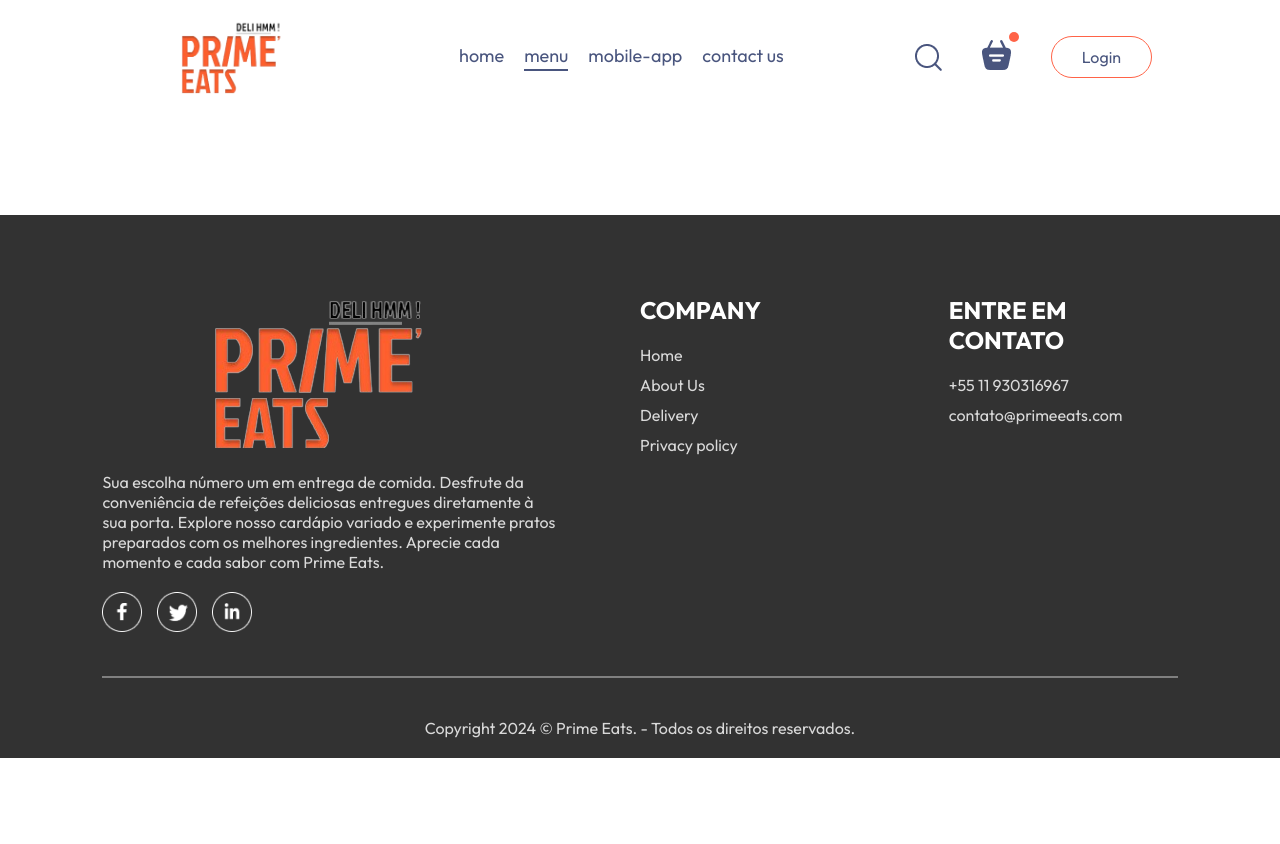
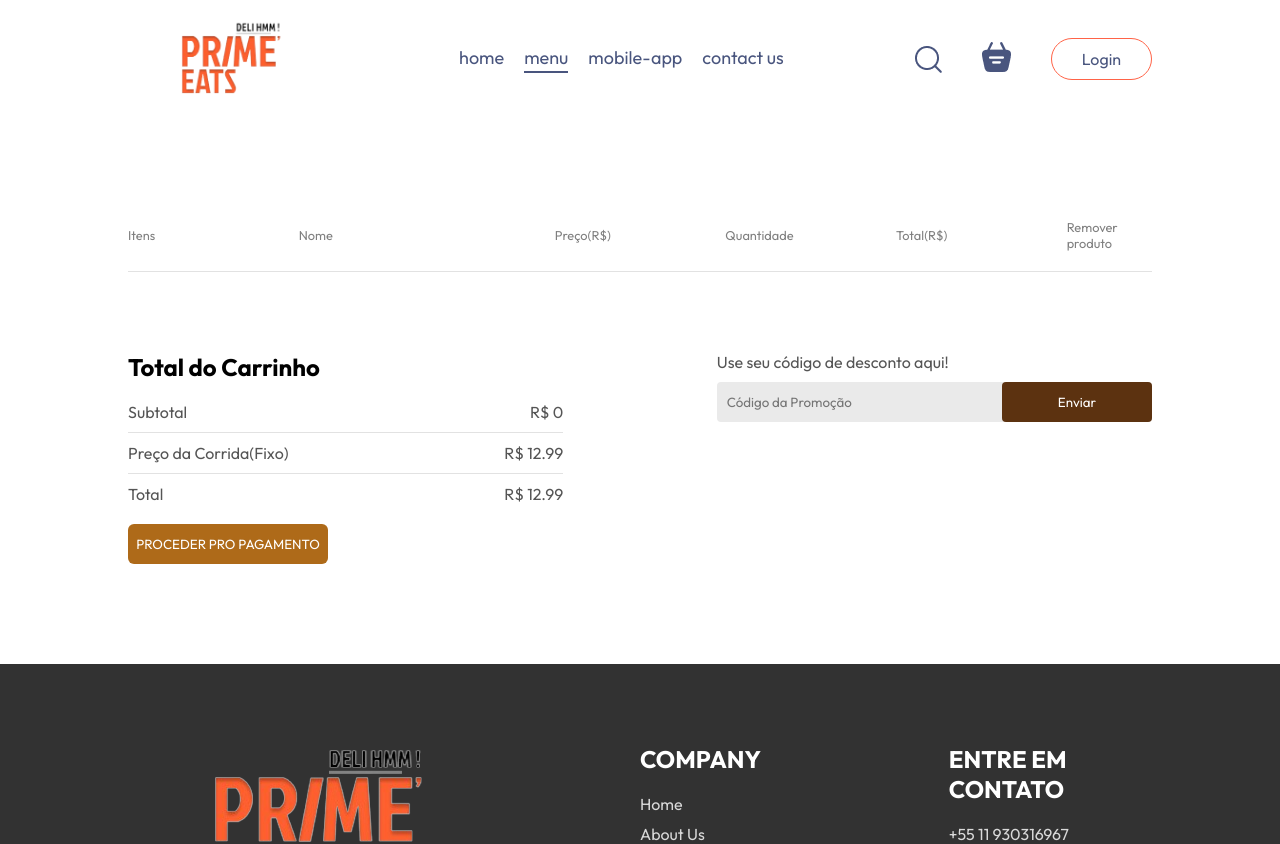
Before and after one commit to dudavivii/prime-s-food, a React (Vite) app in the folder frontend/: page /cart in a window 1280 px wide. Shown: the top 844 px of the page. Before the commit the page ends 800 px from the top, so only its background shows below. Built offline with nearby package versions, Linux system fonts and the light colour scheme.

Commit message:
Atualização pra Sprint 2
Atualização para Sprint 2.1.1

```diff
--- a/frontend/src/Context/StoreContext.jsx
+++ b/frontend/src/Context/StoreContext.jsx
@@ -20,16 +20,25 @@
             setCartItems((prev)=>({...prev,[itemId]:prev[itemId]-1}))
         }
 
-        useEffect(()=>{
-            console.log(cartItems)
-        },[cartItems])
+        const getTotalCartAmount = () => {
+            let totalAmount = 0;
+            for(const item in cartItems)
+                {
+                    if (cartItems[item]>0){
+                    let itemInfo = food_list.find((product)=>product._id === item);
+                    totalAmount += itemInfo.price* cartItems[item];
+                    }
+                }
+                return totalAmount;
+        }
 
      const contextValue = {
             food_list,
             cartItems,
             setCartItems,
             addToCart,
-            removeFromCart
+            removeFromCart,
+            getTotalCartAmount
      }
     return (
         <StoreContext.Provider value={contextValue}>
--- a/frontend/src/components/FoodItem/FoodItem.css
+++ b/frontend/src/components/FoodItem/FoodItem.css
@@ -71,6 +71,7 @@
     padding: 6px;
     border-radius: 50px;
     background-color: white;
+    cursor: pointer;
 }
 .food-item-counter img{
     width: 30px;
--- a/frontend/src/components/Header/Header.jsx
+++ b/frontend/src/components/Header/Header.jsx
@@ -5,7 +5,7 @@
   return (
     <div className='header'>
         <div className="header-contents">
-            <h2>Escolha, clique, saboreie</h2>
+            <h2>Escolha e aproveite diferentes sabores</h2>
             <p>Escolha a comida que o fará chegar em seu Prime </p>
             <button>Veja o Menu</button>
         </div>
--- a/frontend/src/components/Navbar/Navbar.jsx
+++ b/frontend/src/components/Navbar/Navbar.jsx
@@ -1,14 +1,18 @@
-import React, { useState } from 'react'
+import React, { useContext, useState } from 'react'
 import './Navbar.css'
 import { assets } from '../../assets/assets'
 import { Link } from 'react-router-dom';
+import { StoreContext } from '../../Context/StoreContext';
 
 const Navbar = ({setShowLogin}) => {
 
     const [menu,setMenu] = useState("menu");
+
+    const {getTotalCartAmount} = useContext(StoreContext)
+
   return (
     <div className='navbar'>
-     <img src={assets.logo} alt="" className="logo" />
+     <Link to='/'><img src={assets.logo} alt="" className="logo" /></Link>
      <ul className="navbar-menu">
       <Link to='/' onClick={() => setMenu("home")} className={menu==="home"?"active":""}>home</Link>
       <a href='#explore-menu' onClick={() => setMenu("menu")} className={menu==="menu"?"active":""}>menu</a>
@@ -18,8 +22,8 @@
      <div className="navbar-right">
      <img src={assets.search_icon} alt="" />
       <div className="navbar-search-icon">
-        <img src={assets.basket_icon} alt="" />
-       <div className="pontinho"></div>
+        <Link to='/cart'><img src={assets.basket_icon} alt="" /></Link>
+       <div className={getTotalCartAmount()===0?"":"pontinho"}></div>
       </div>
       <button onClick={()=>setShowLogin(true)}>Login</button>
       </div>
--- a/frontend/src/pages/Home/Cart/Cart.css
+++ b/frontend/src/pages/Home/Cart/Cart.css
@@ -0,0 +1,95 @@
+.cart{
+    margin-top: 100px;
+}
+.cart-items-title{
+    display: grid;
+    grid-template-columns: 1fr 1.5fr 1fr 1fr 1fr 0.5fr;
+    align-items: center;
+    color: grey;
+    font-size: max(1vw, 12px);
+}
+.cart-items-item{
+    margin: 10px 0px;
+    color: black;
+}
+.cart-items-item img{
+    width: 80px;
+}
+.cart hr{
+    height: 1px;
+    background-color: #e2e2e2;
+    border: none;
+}
+.cart-items-item .cross{
+    cursor: pointer;
+}
+.cart-bottom{
+    margin-top: 80px;
+    display: flex;
+    justify-content: space-between;
+    gap: max(12vw,20px);
+}
+.cart-total{
+    flex: 1;
+    display: flex;
+    flex-direction: column;
+    gap: 20px;
+}
+.cart-total-details{
+    display: flex;
+    justify-content: space-between;
+    color: #555;
+}
+.cart-total hr{
+    margin: 10px 0px;
+}
+.cart-total button{
+    border: none;
+    color: white;
+    background-color: #AE6A19;
+    width: max(15vw,200px);
+    padding: 12px 0px;
+    border-radius: 6px;
+    cursor: pointer;
+}
+.cart-promocode{
+    flex: 1;
+}
+.cart-promocode p{
+    color: #555;
+}
+.cart-promocode-input{
+    margin-top: 10px;
+    display: flex;
+    justify-content: space-between;
+    align-items: center;
+    background-color: #eaeaea;
+    border-radius: 4px;
+}
+.cart-promocode-input input{
+    background: transparent;
+    border: none;
+    outline: none;
+    padding-left: 10px;
+}
+.cart-promocode-input button{
+    cursor: pointer;
+    width: max(10vw,150px);
+    padding: 12px 5px;
+    background-color: #5C3210;
+    border: none;
+    color: white;
+    border-radius: 4px;
+    transition: color 0.6s ease;
+}
+.cart-promocode-input button:hover{
+    color: #b9b9b9;
+}
+@media (max-width:750px) {
+    .cart-bottom{
+        flex-direction: column-reverse;
+    }
+    .cart-promocode{
+        justify-content: start;
+    }
+}
--- a/frontend/src/pages/Home/Cart/Cart.jsx
+++ b/frontend/src/pages/Home/Cart/Cart.jsx
@@ -1,10 +1,76 @@
-import React from 'react'
+import React, { useContext } from 'react'
 import './Cart.css'
+import { StoreContext } from '../../../Context/StoreContext';
 
 const Cart = () => {
+
+    const {cartItems,food_list,removeFromCart, getTotalCartAmount} = useContext(StoreContext);
+
   return (
-    <div>
+    <div className='cart'>
+      <div className="cart-items">
+        <div className="cart-items-title">
+          <p>Itens</p>
+          <p>Nome</p>
+          <p>Preço(R$)</p>
+          <p>Quantidade</p>
+          <p>Total(R$)</p>
+          <p>Remover produto</p>
+        </div>
+        <br />
+        <hr />
+        {food_list.map((item,index)=>{
+          if(cartItems[item._id]>0)
+            {
+              return (
+                <div>
+                  <div className="cart-items-title cart-items-item">
+                    <img src={item.image} alt=''/>
+                    <p>{item.name}</p>
+                    <p>R$ {item.price}</p>
+                    <p>{cartItems[item._id]}</p>
+                    <p>R$ {item.price*cartItems[item._id]}</p>
+                    <p onClick={()=>removeFromCart(item._id)} className='cross'>X</p>
+                </div>
+                <hr />
+              </div>
 
+
+              )
+            }
+        })}
+      </div>
+      <div className='cart-bottom'>
+        <div className="cart-total">
+          <h2>Total do Carrinho</h2>
+          <div>
+            <div className="cart-total-details">
+              <p>Subtotal</p>
+              <p>R$ {getTotalCartAmount()}</p>
+            </div>
+            <hr />
+            <div className="cart-total-details">
+              <p>Preço da Corrida(Fixo)</p>
+              <p>R$ {12.99}</p>
+            </div>
+            <hr />
+            <div className="cart-total-details">
+              <p>Total</p>
+              <p>R$ {getTotalCartAmount()+12.99}</p>
+            </div>
+          </div>
+          <button>PROCEDER PRO PAGAMENTO</button>
+        </div>
+        <div className="cart-promocode">
+          <div>
+            <p>Use seu código de desconto aqui!</p>
+            <div className="cart-promocode-input">
+              <input type="text" placeholder='Código da Promoção' />
+              <button>Enviar</button>
+            </div>
+          </div>
+        </div>
+      </div>
     </div>
   )
 }
```
